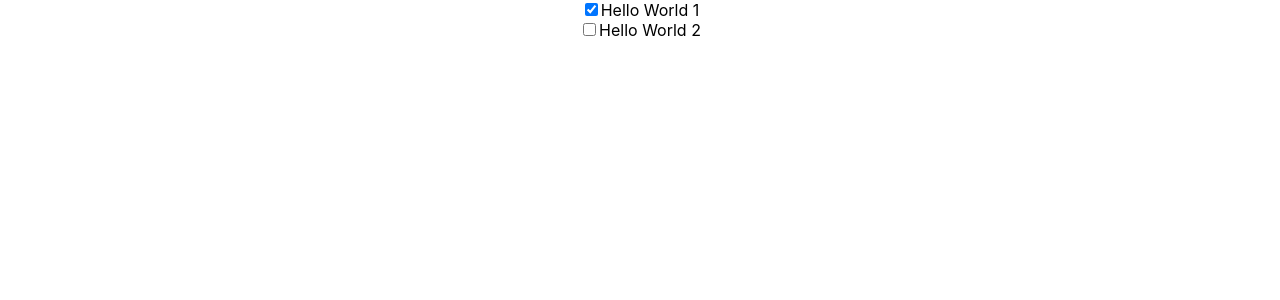
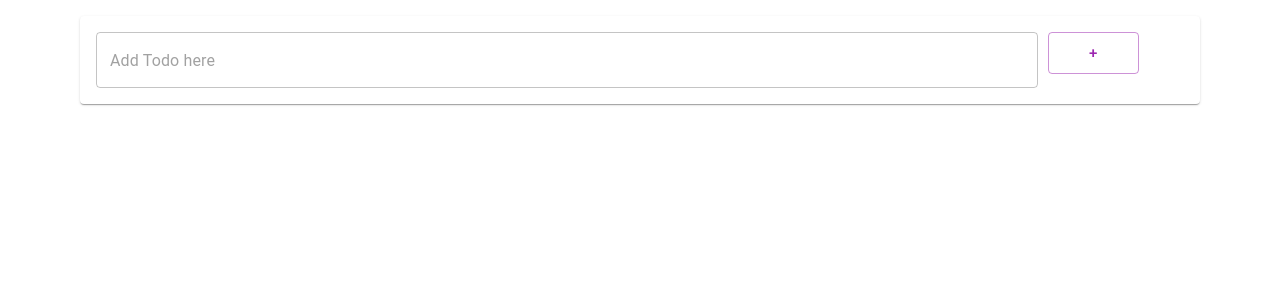
Before and after one commit to DongvinPark/Alone-TodoApp-FrontEnd, a React (Create React App) app in the folder alone-todo-react-app/: page / in a window 1280 px wide. Shown: the top 300 px of the page. Built offline with nearby package versions, Linux system fonts and the light colour scheme.

Commit message:
읽기, 추가, 삭제 기능 구현함.

```diff
--- a/alone-todo-react-app/package.json
+++ b/alone-todo-react-app/package.json
@@ -5,6 +5,7 @@
   "dependencies": {
     "@emotion/react": "^11.9.3",
     "@emotion/styled": "^11.9.3",
+    "@mui/icons-material": "^5.8.4",
     "@mui/material": "^5.8.4",
     "@testing-library/jest-dom": "^5.16.4",
     "@testing-library/react": "^13.3.0",
--- /dev/null
+++ b/alone-todo-react-app/src/AddTodo.js
@@ -0,0 +1,66 @@
+import React from 'react';
+import { TextField, Paper, Button, Grid } from '@mui/material';
+
+class AddTodo extends React.Component{
+
+    constructor(props){
+        super(props);
+        this.state = { item : { title : "" } };
+        this.add = props.add;
+    }
+
+
+    //>>> Method Area <<<
+
+    onInputChange = (e) => {
+        const thisItem = this.state.item;
+        thisItem.title = e.target.value;
+        this.setState({item: thisItem});
+        console.log(thisItem);
+    };//func
+
+
+    onButtonClick = () => {
+        this.add(this.state.item);
+        this.setState({item: {title: ""} });
+    };//func
+
+
+    enterKeyEventHandler = (e) => {
+        if(e.key === 'Enter'){ this.onButtonClick(); }
+    };//func
+
+
+
+
+    render(){
+        return(
+            <Paper style={ {margin:16, padding: 16} } >
+                <Grid container >
+                    <Grid xs={10.5} md={10.5} item style={{ paddingRight:10 }}>
+                        <TextField
+                            placeholder='Add Todo here'
+                            fullWidth
+                            onChange={this.onInputChange}
+                            value={this.state.item.title}
+                            onKeyPress={this.enterKeyEventHandler}
+                        />
+                    </Grid>
+                    <Grid xs={1} md={1} item>
+                        <Button fullWidth
+                            color="secondary"
+                            variant="outlined"
+                            size="large"
+                            onClick = {this.onButtonClick}
+                        >
+                            +
+                        </Button>
+                    </Grid>
+                </Grid>
+            </Paper>
+        );//return
+    }//render
+
+}//end of class
+
+export default AddTodo;
--- a/alone-todo-react-app/src/App.js
+++ b/alone-todo-react-app/src/App.js
@@ -1,6 +1,8 @@
 //import logo from './logo.svg';
 import React from 'react';
 import Todo from './Todo';
+import AddTodo from './AddTodo';
+import { Paper, List, Container } from '@mui/material';
 import './App.css';
 
 
@@ -10,24 +12,56 @@ class App extends React.Component {
     super(props);
     this.state = {
       items:[
-        { id: "0", title: "Hello World 1", done: true },
-        { id: "1", title: "Hello World 2", done: false }
+
       ]
     };
   }
 
+  //>>> Method Area <<<
+
+
+  add = (item) => {
+    const thisItems = this.state.items;
+    item.id = "ID-" + thisItems.length;
+    item.done = false;
+    thisItems.push(item);
+    this.setState({ items:thisItems });
+    console.log("items : ", this.state.items);
+  };//func
+
+
+
+  delete = (item) => {
+    const thisItems = this.state.items;
+    console.log("Before update itmes : ", this.state.items);
+    const newItems = thisItems.filter( e => e.id !== item.id );
+    this.setState( { items: newItems }, () => { console.log("Updated Items : ", this.state.items); } );
+  };
+
+
+
+
+
   render(){
-
-    var todoItems = this.state.items.map(
-      (item, idx) => ( < Todo item={item} key={ item.id } /> )
-    );//map
+    var todoItems = this.state.items.length > 0 && (
+      <Paper style={ {margin:16} }>
+        <List>
+          {
+            this.state.items.map(
+              (item,idx) => (<Todo item={item} key={item.id} delete={this.delete}/>)
+            )//map
+          }
+        </List>
+      </Paper>
+    );//var
 
     return(
-
       <div className='App'>
-        {todoItems}
+        <Container>
+          <AddTodo add={this.add} />
+          <div className="TodoList">{todoItems}</div>
+        </Container>
       </div>
-
     );//return
   }//render
 }//end of class
@@ -57,3 +91,18 @@ function App() {
   );
 }
 */
+/*
+머티리얼 UI 적용하기 전에 입력돼 있던 내용들
+
+    var todoItems = this.state.items.map(
+      (item, idx) => ( < Todo item={item} key={ item.id } /> )
+    );//map
+
+    return(
+
+      <div className='App'>
+        {todoItems}
+      </div>
+
+    );//return
+*/
--- a/alone-todo-react-app/src/Todo.js
+++ b/alone-todo-react-app/src/Todo.js
@@ -1,13 +1,71 @@
 import React from 'react';
+import {
+    ListItem,
+    ListItemText,
+    InputBase,
+    Checkbox,
+    ListItemSecondaryAction,
+    IconButton
+    } from "@mui/material";
+import { DeleteOutlined } from '@mui/icons-material';
 
 class Todo extends React.Component{
 
     constructor(props){
         super(props);
         this.state = { item : props.item };
+        this.delete = props.delete;
     }
 
+    //>>> Method Area <<<
+
+    deleteEventHandler = () => {
+        console.log("delete Event Handler called");
+        this.delete(this.state.item);
+    };
+
+
+
+
+
     render(){
+        const item = this.state.item;
+
+        return(
+            <ListItem>
+                <Checkbox checked={item.done} />
+                <ListItemText>
+                    <InputBase
+                        inputProps={ {"aria-label": "naked"} }
+                        type="text"
+                        id={item.id}
+                        name={item.id}
+                        value={item.title}
+                        multiline={true}
+                        fullWidth={true}
+                    />
+                </ListItemText>
+
+                <ListItemSecondaryAction>
+                    <IconButton
+                        aria-label="Delete Todo"
+                        onClick={this.deleteEventHandler}
+                    >
+                        <DeleteOutlined />
+                    </IconButton>
+                </ListItemSecondaryAction>
+
+            </ListItem>
+        );//return
+
+    }//render
+
+}//end of class
+
+export default Todo;
+
+/*
+머티러얼 UI 사용 전에 입력했었던 내용들
         return(
             <div className="Todo">
                 <input
@@ -19,8 +77,4 @@ class Todo extends React.Component{
                 <label id={this.state.item.id}>{this.state.item.title}</label>
             </div>
         );//return
-    }//render
-
-}//end of class
-
-export default Todo;
+*/
```
Also changed, not shown: 1 other file (tests, documents, lock files or other folders).
